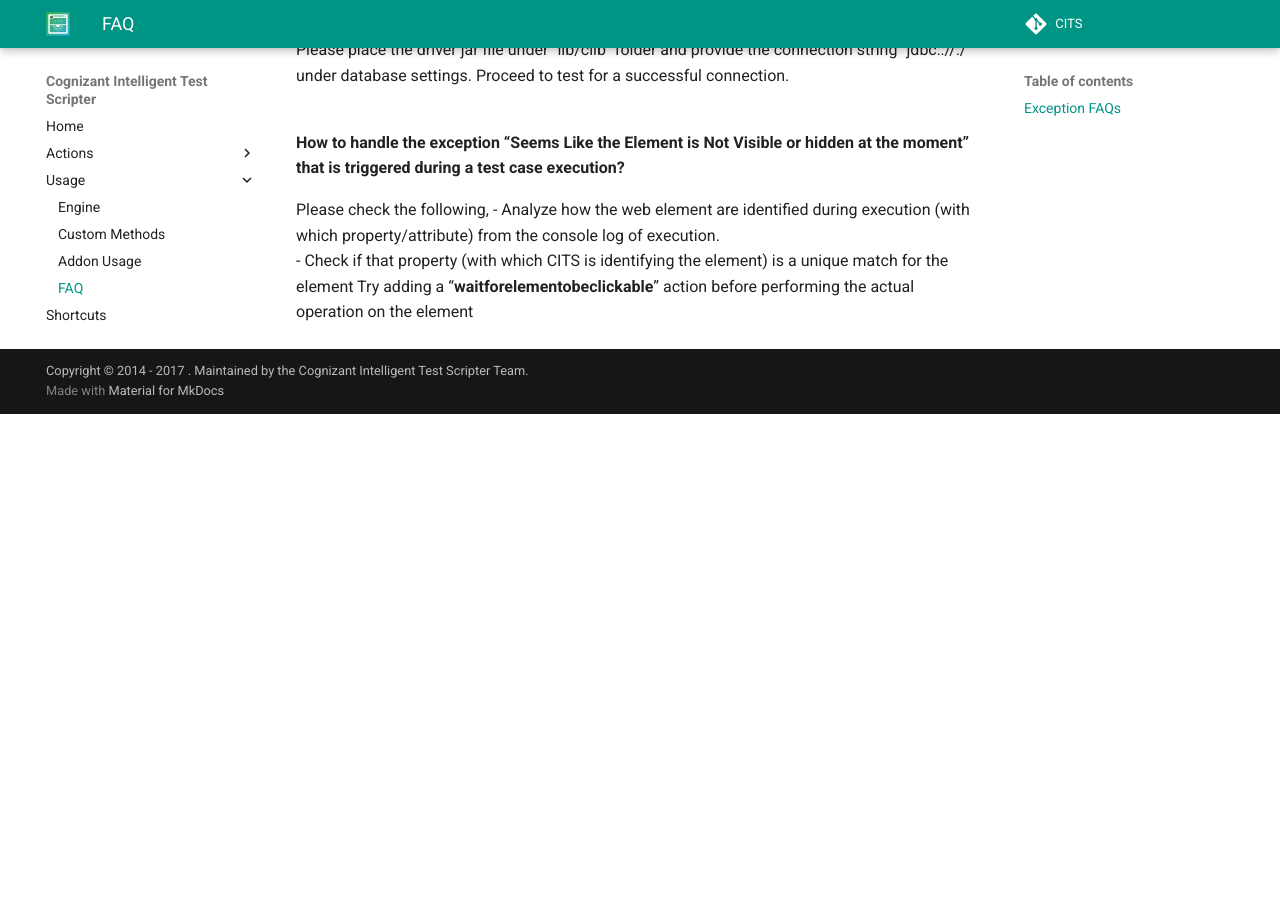
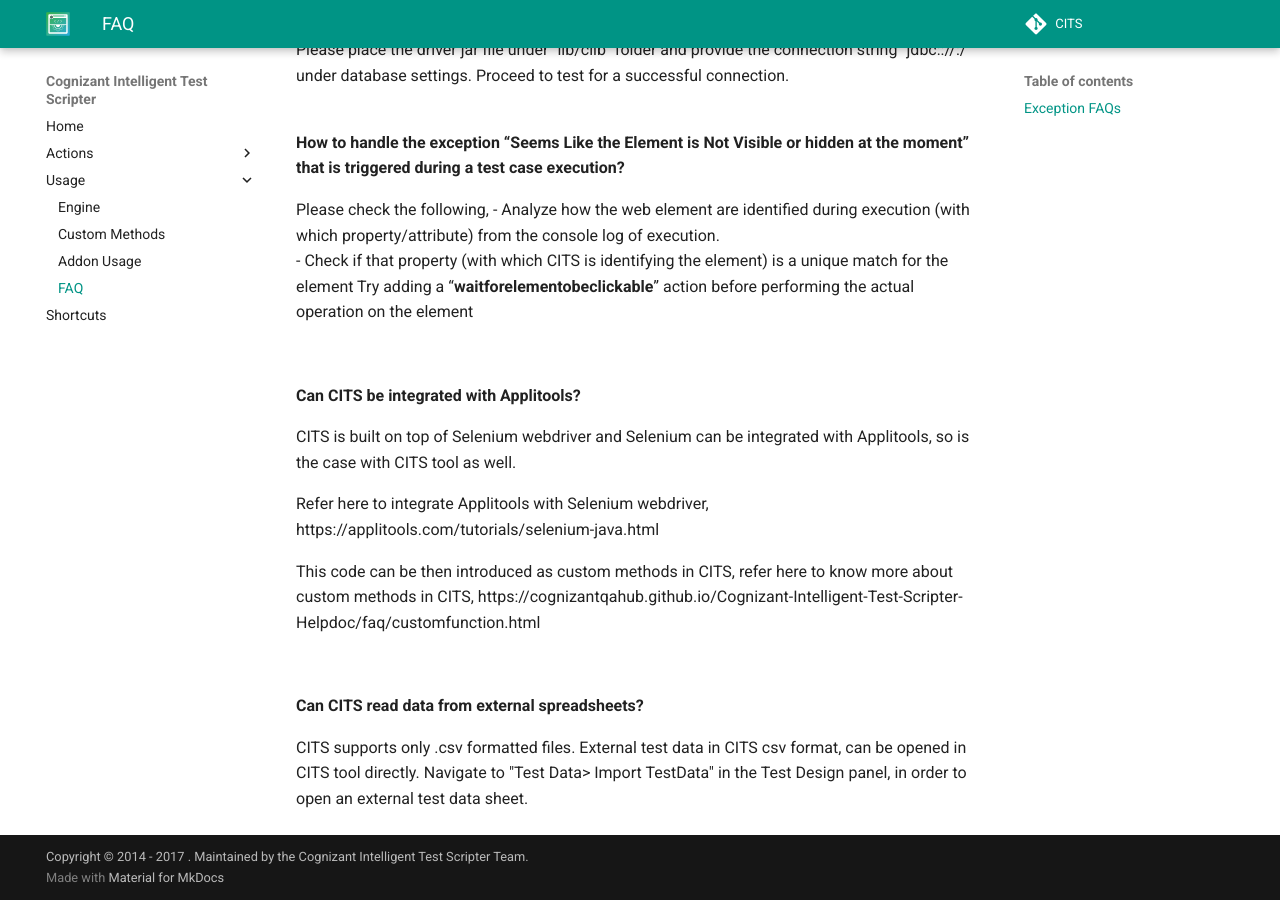
Before and after one commit to CognizantQAHub/Cognizant-Intelligent-Test-Scripter-Helpdoc, an MkDocs documentation site: the page built from docs/faq/FAQ_GitHub.md, in a window 1280 px wide and 900 px high, scrolled down 5957 px. Built offline with MkDocs 1.6.1 and Material for MkDocs 9.7.7, drawn with Linux system fonts in a browser that asks for light colours; comment, search, counter and statistics services are not loaded; old or Windows-style settings are respelled for this version of MkDocs; before the commit the page ends 6371 px from its top, so only the background shows below that.

Commit message:
Update FAQ_GitHub.md

```diff
--- a/docs/faq/FAQ_GitHub.md
+++ b/docs/faq/FAQ_GitHub.md
@@ -209,3 +209,21 @@
 - Analyze how the web element are identified during execution (with which property/attribute) from the console log of execution.
 - Check if that property (with which CITS is identifying the element) is a unique match for the element
 Try adding a “**waitforelementobeclickable**” action before performing the actual operation on the element
+
+<br>
+
+**Can CITS be integrated with Applitools?**
+
+CITS is built on top of Selenium webdriver and Selenium can be integrated with Applitools, so is the case with CITS tool as well.
+
+Refer here to integrate Applitools with Selenium webdriver,
+https://applitools.com/tutorials/selenium-java.html
+
+This code can be then introduced as custom methods in CITS, refer here to know more about custom methods in CITS,
+https://cognizantqahub.github.io/Cognizant-Intelligent-Test-Scripter-Helpdoc/faq/customfunction.html
+
+<br>
+
+**Can CITS read data from external spreadsheets?**
+
+CITS supports only .csv formatted files. External test data in CITS csv format, can be opened in CITS tool directly. Navigate to "Test Data> Import TestData" in the Test Design panel, in order to open an external test data sheet.
```
